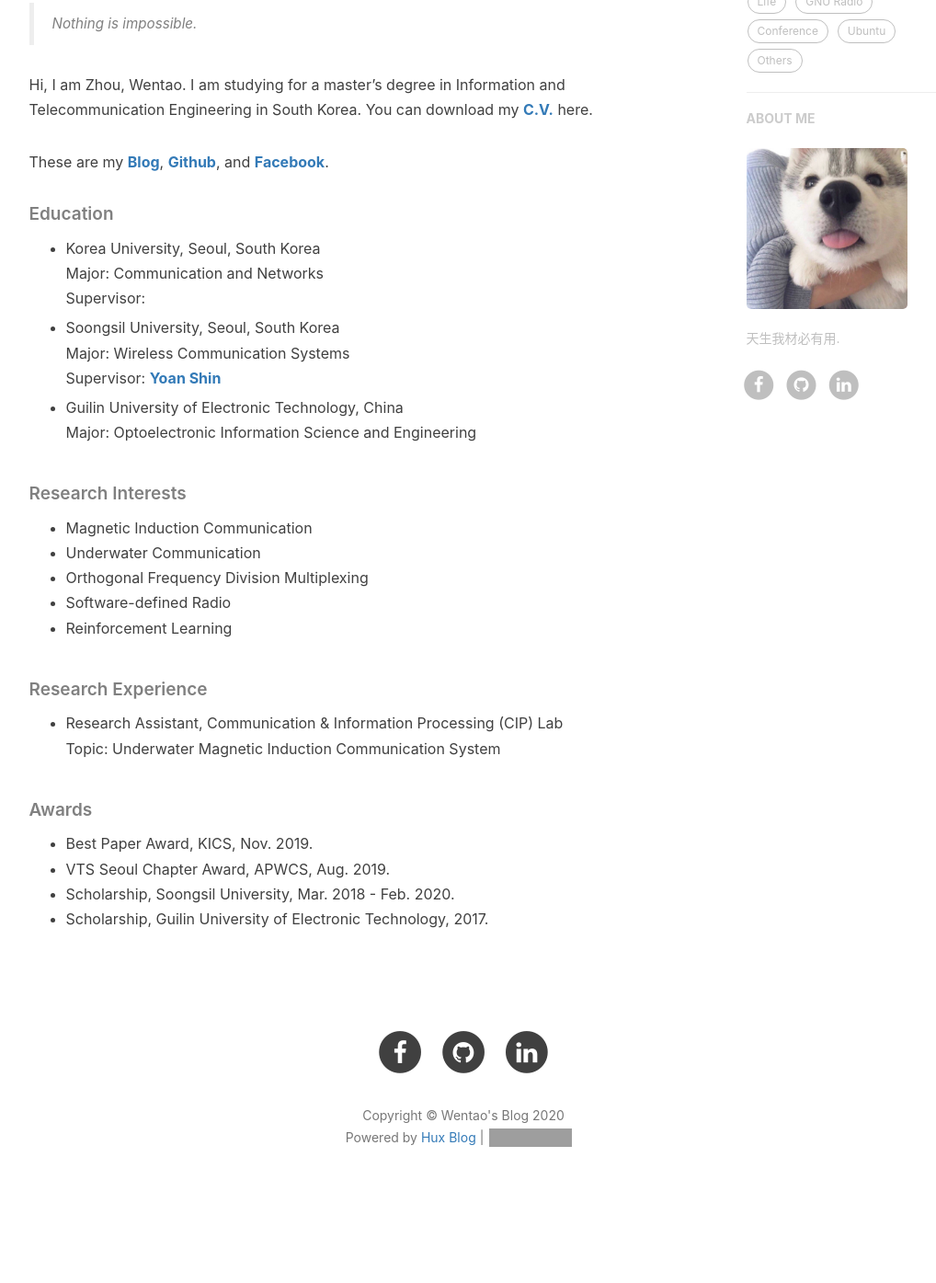
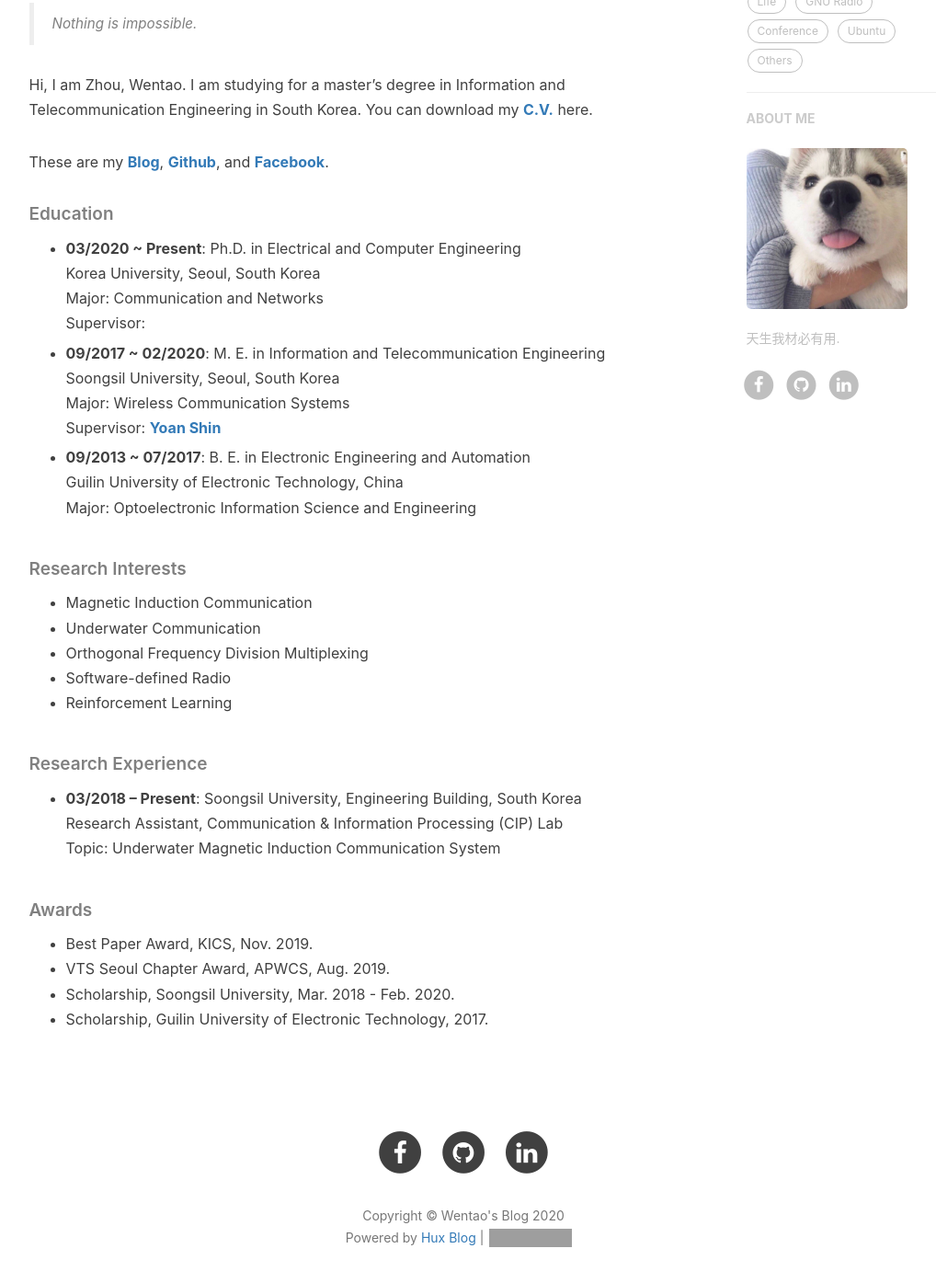
Before and after one commit to csxmt123/zhouwt612.github.io, a Jekyll site: the page built from z_about.html, in a window 1280 px wide and 1400 px high, scrolled down 498 px. Shown: the top 1395 px of the window at 92% size, without its empty margins (136-1154 px from the left). Built offline with Jekyll 4.4.1, drawn with Linux system fonts in a browser that asks for light colours; nearby versions of some CDN libraries; comment, search, counter and statistics services are not loaded; before the commit the page ends 1839 px from its top, so only the background shows below that; grey boxes are pictures that could not be loaded.

Commit message:
Update en.md

```diff
--- a/_includes/about/en.md
+++ b/_includes/about/en.md
@@ -8,17 +8,17 @@ Hi, I am Zhou, Wentao. I am studying for a master's degree in Information and Te
 These are my [**Blog**](https://wentaozhou.cn), [**Github**](http://github.com/zhouwt612), and [**Facebook**](https://www.facebook.com/zhouwentao612).
 
 ##### Education
-- [**03/2020 ~ Present**]: Ph.D. in Electrical and Computer Engineering
+- **03/2020 ~ Present**: Ph.D. in Electrical and Computer Engineering
   Korea University, Seoul, South Korea
   Major: Communication and Networks
   Supervisor:
 
-- [**09/2017 ~ 02/2020**]: M. E. in Information and Telecommunication Engineering
+- **09/2017 ~ 02/2020**: M. E. in Information and Telecommunication Engineering
   Soongsil University, Seoul, South Korea
   Major: Wireless Communication Systems
   Supervisor: [**Yoan Shin**](https://ieeexplore.ieee.org/author/37279496500)
 
-- [**09/2013 ~ 07/2017**]: B. E. in Electronic Engineering and Automation
+- **09/2013 ~ 07/2017**: B. E. in Electronic Engineering and Automation
   Guilin University of Electronic Technology, China
   Major: Optoelectronic Information Science and Engineering
 
@@ -32,7 +32,7 @@ These are my [**Blog**](https://wentaozhou.cn), [**Github**](http://github.com/z
 
 ##### Research Experience
 
- - [**03/2018 – Present**]: Soongsil University, Engineering Building, South Korea
+ - **03/2018 – Present**: Soongsil University, Engineering Building, South Korea
   Research Assistant, Communication & Information Processing (CIP) Lab
   Topic: Underwater Magnetic Induction Communication System
 
```
